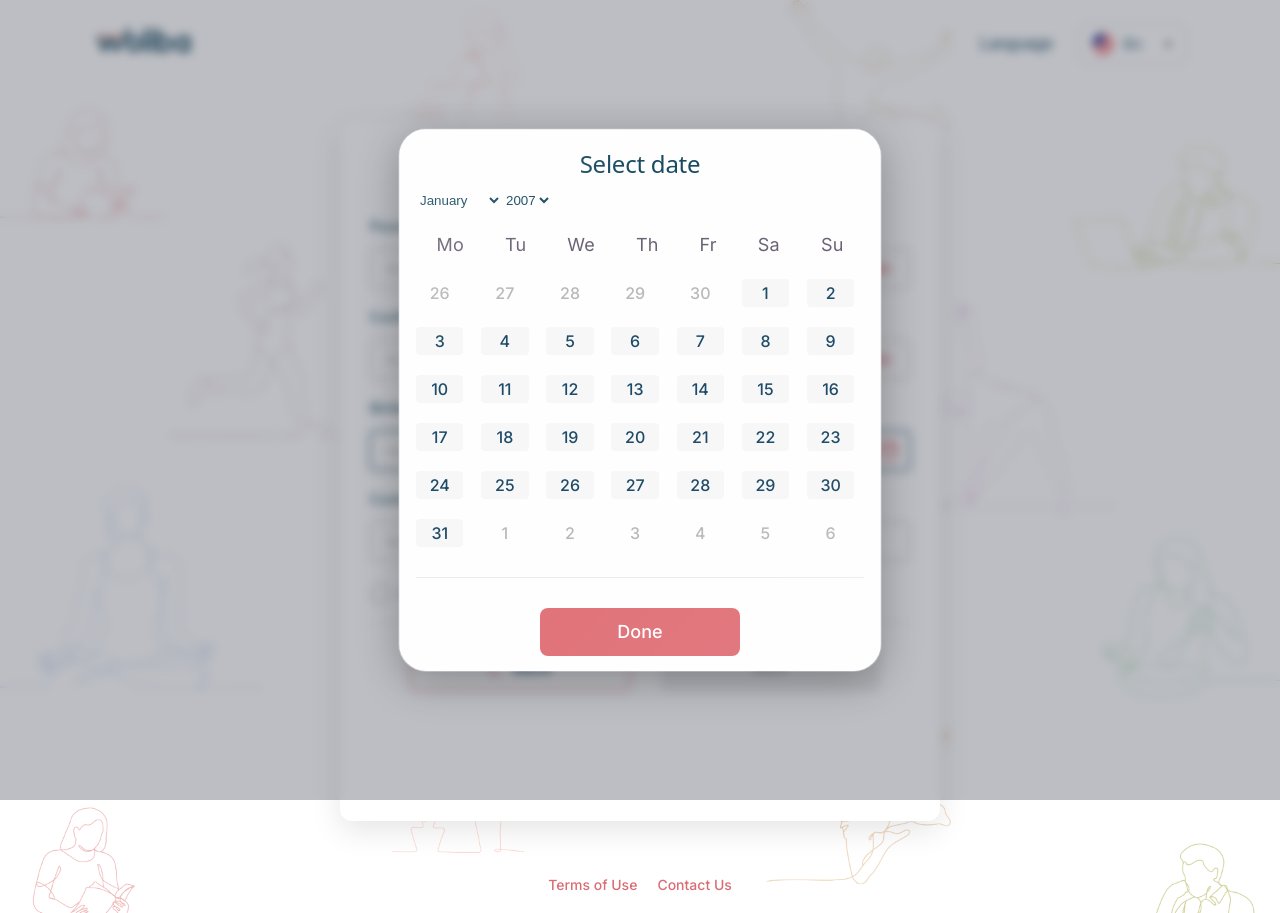
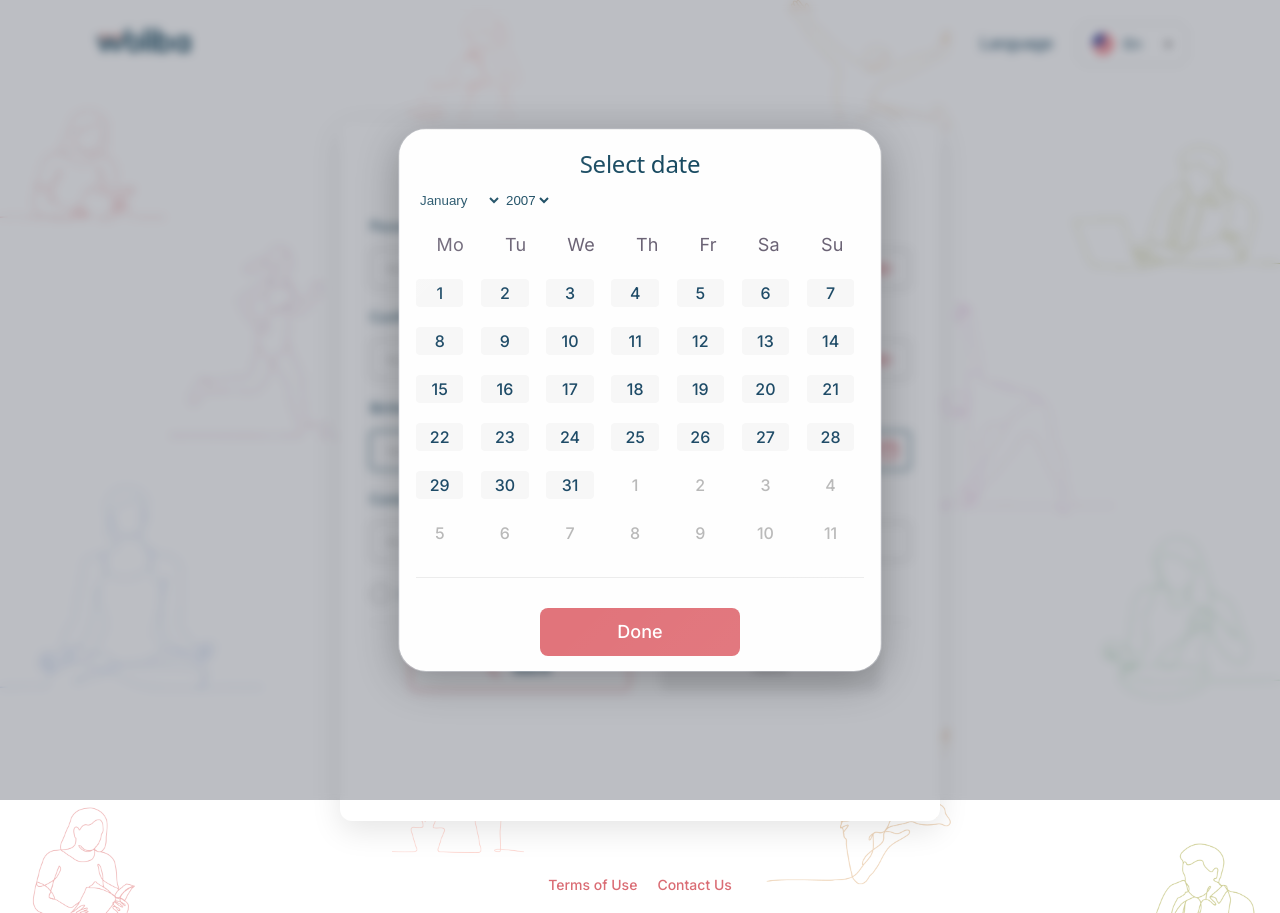
Before and after one commit to kolhedhiraj/React_assessment, a React (Vite) app: page /profile in a window 1280 px wide. Both pictures are taken after a click on the element 640 px from the left and 450 px from the top of the page. Built offline with nearby package versions, Linux system fonts and the light colour scheme.

Commit message:
Refactor DatePickerCalendar for dynamic calendar generation

```diff
--- a/src/components/common/DatePickerCalendar.jsx
+++ b/src/components/common/DatePickerCalendar.jsx
@@ -1,64 +1,102 @@
 import { useState } from "react";
 
-export default function DatePickerCalendar({
-  onSelect,
-  onClose,
-}) {
+export default function DatePickerCalendar({ onSelect, onClose }) {
+  // Map month names to their zero-based numerical indexes for native Date constructor use
+  const monthMap = {
+    January: 0, February: 1, March: 2, April: 3, May: 4, June: 5,
+    July: 6, August: 7, September: 8, October: 9, November: 10, December: 11
+  };
+
   const [month, setMonth] = useState("January");
   const [year, setYear] = useState(2007);
   const [selectedDate, setSelectedDate] = useState(null);
 
-  const days = [
-    26, 27, 28, 29, 30,
-    1, 2, 3, 4, 5, 6, 7, 8, 9,
-    10, 11, 12, 13, 14, 15, 16,
-    17, 18, 19, 20, 21, 22, 23,
-    24, 25, 26, 27, 28, 29, 30,
-    31, 1, 2, 3, 4, 5, 6
-  ];
+  // ⚡ DYNAMIC GENERATION LOGIC: Calculates calendar grid padding and values on the fly
+  const generateCalendarDays = () => {
+    const monthIndex = monthMap[month];
 
-  const handleDateClick = (day, idx) => {
-    const isPrevMonth = idx < 5;
-    const isNextMonth = idx > 35;
+    // 1. Find the day of the week the current month starts on (0 = Sunday, 1 = Monday, etc.)
+    const firstDayIndex = new Date(year, monthIndex, 1).getDay();
 
-    if (isPrevMonth || isNextMonth) return;
+    // Convert Sunday (0) to index 6, Monday (1) to index 0 to align with your ['Mo', 'Tu'...] row format
+    const startOffset = firstDayIndex === 0 ? 6 : firstDayIndex - 1;
 
-    setSelectedDate(day);
+    // 2. Get total days in the current month
+    const totalDaysInMonth = new Date(year, monthIndex + 1, 0).getDate();
 
-    // send selected date to parent
+    // 3. Get total days in the previous month (to fill preceding grid slots)
+    const totalDaysInPrevMonth = new Date(year, monthIndex, 0).getDate();
+
+    const gridCells = [];
+
+    // Add trailing padding days from the previous month
+    for (let i = startOffset; i > 0; i--) {
+      gridCells.push({
+        day: totalDaysInPrevMonth - i + 1,
+        type: "prev-month"
+      });
+    }
+
+    // Add real active days for the selected current month
+    for (let i = 1; i <= totalDaysInMonth; i++) {
+      gridCells.push({
+        day: i,
+        type: "current-month"
+      });
+    }
+
+    // Add leading padding days from the next month to neatly fill out the remaining grid grid matrix rows
+    const totalGridSlots = 42; // standard 6-row layout grid block
+    const remainingSlots = totalGridSlots - gridCells.length;
+    for (let i = 1; i <= remainingSlots; i++) {
+      gridCells.push({
+        day: i,
+        type: "next-month"
+      });
+    }
+
+    return gridCells;
+  };
+
+  const calendarDays = generateCalendarDays();
+
+  const handleDateClick = (dayObj) => {
+    // Only allow selecting dates from the active month
+    if (dayObj.type !== "current-month") return;
+
+    setSelectedDate(dayObj.day);
+
+    // Send selection coordinates back up to parenting form
     onSelect({
-      day,
+      day: dayObj.day,
       month,
       year,
     });
 
-    // close popup
     onClose();
   };
 
   return (
     <div className="calendar-main min-h-screen flex items-center justify-center bg-gray-100">
-      {/* Card */}
       <div className="calendar-overlay">
         <div className="calendar-card">
 
-        {/* Title */}
           <h2 className="text-center text-xl font-semibold text-slate-700 mb-8">
             Select date
           </h2>
 
-        {/* Month & Year */}
+          {/* Month & Year Selectors */}
           <div className="month-year flex items-center justify-center gap-10 mb-6">
             <div className="relative">
               <select
                 value={month}
-              onChange={(e) => setMonth(e.target.value)}
+                onChange={(e) => {
+                  setMonth(e.target.value);
+                  setSelectedDate(null); // Clear active selected circle focus when flipping context
+                }}
                 className="appearance-none bg-transparent text-slate-700 text-lg pr-6 focus:outline-none cursor-pointer"
               >
-              {[
-                "January","February","March","April","May","June",
-                "July","August","September","October","November","December"
-              ].map((m) => (
+                {Object.keys(monthMap).map((m) => (
                   <option key={m} value={m}>{m}</option>
                 ))}
               </select>
@@ -67,7 +105,10 @@ export default function DatePickerCalendar({
             <div className="relative">
               <select
                 value={year}
-  onChange={(e) => setYear(Number(e.target.value))}
+                onChange={(e) => {
+                  setYear(Number(e.target.value));
+                  setSelectedDate(null);
+                }}
                 className="appearance-none bg-transparent text-slate-700 text-lg pr-6 focus:outline-none cursor-pointer"
               >
                 {Array.from(
@@ -82,47 +123,42 @@ export default function DatePickerCalendar({
             </div>
           </div>
 
-        {/* Week Days */}
+          {/* Week Days Header Row */}
           <div className="grid grid-cols-7 text-center text-gray-400 text-sm mb-3 days-main">
             {['Mo','Tu','We','Th','Fr','Sa','Su'].map((d) => (
               <div key={d}>{d}</div>
             ))}
           </div>
 
-        {/* Calendar Grid */}
+          {/* Dynamic Render Grid */}
           <div className="calendar-grid grid grid-cols-7 gap-2 text-center">
-          {days.map((day, idx) => {
-
-            const isPrevMonth = idx < 5;
-            const isNextMonth = idx > 35;
-            const isCurrentMonth = !isPrevMonth && !isNextMonth;
-
-            const isSelected =
-              selectedDate === day && isCurrentMonth;
+            {calendarDays.map((cell, idx) => {
+              const isCurrentMonth = cell.type === "current-month";
+              const isSelected = selectedDate === cell.day && isCurrentMonth;
 
               return (
                 <button
                   key={idx}
-                onClick={() => handleDateClick(day, idx)}
+                  type="button"
+                  onClick={() => handleDateClick(cell)}
                   className={`
                     calendar-day
-                  ${isPrevMonth ? "prev-month" : ""}
-                  ${isNextMonth ? "next-month" : ""}
+                    ${cell.type === "prev-month" ? "prev-month" : ""}
+                    ${cell.type === "next-month" ? "next-month" : ""}
                     ${isCurrentMonth ? "current-month" : ""}
                     ${isSelected ? "selected" : ""}
                   `}
                 >
-                {day}
+                  {cell.day}
                 </button>
               );
             })}
           </div>
 
-        {/* Divider */}
           <div className="divider"></div>
 
-        {/* Done Button */}
           <button
+            type="button"
             onClick={onClose}
             className="done-btn w-full bg-red-400 text-white py-3 rounded-lg text-lg font-medium hover:bg-red-500 transition"
           >
```
Lines whose indentation alone changed are shown as unchanged.
